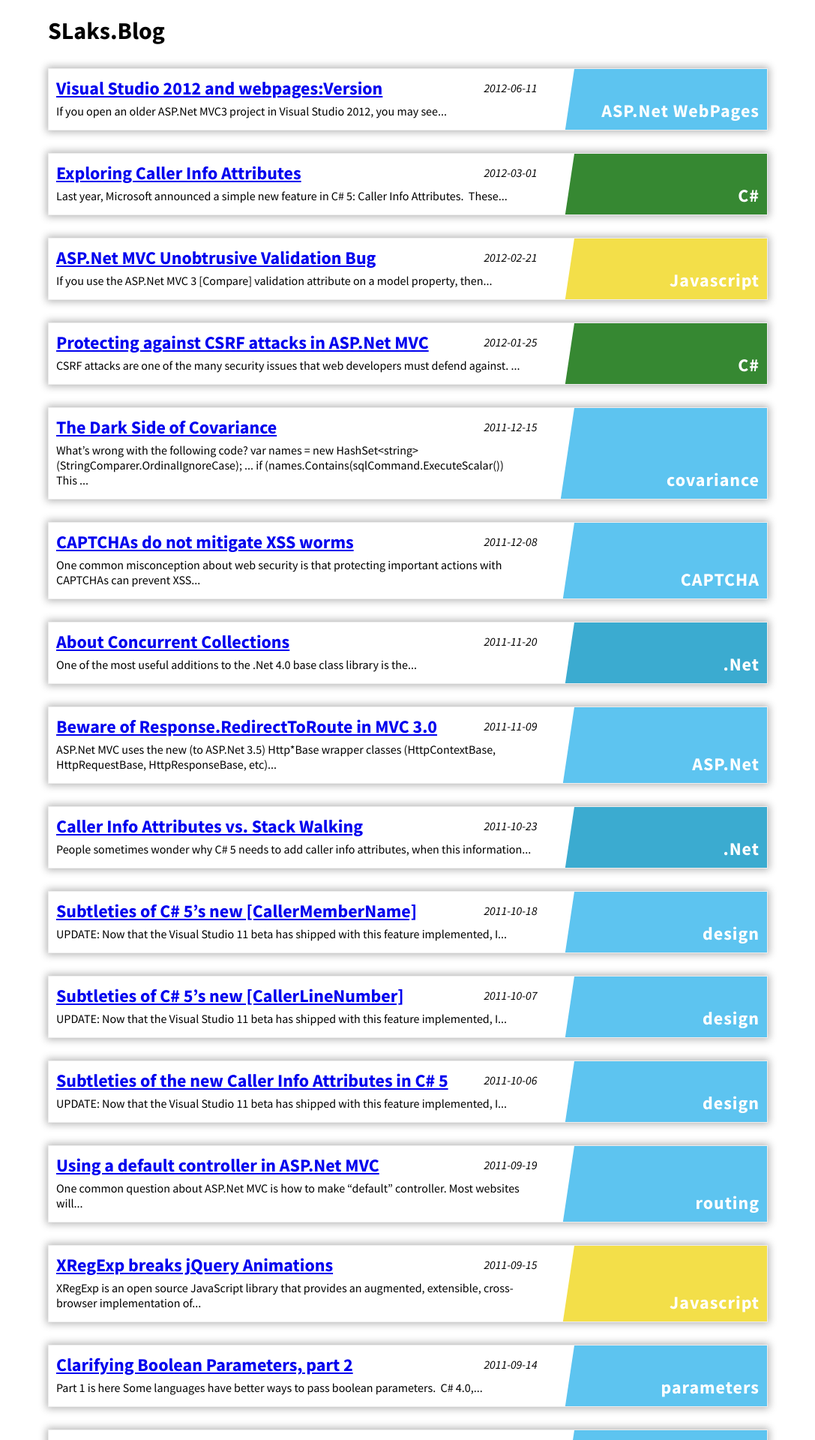
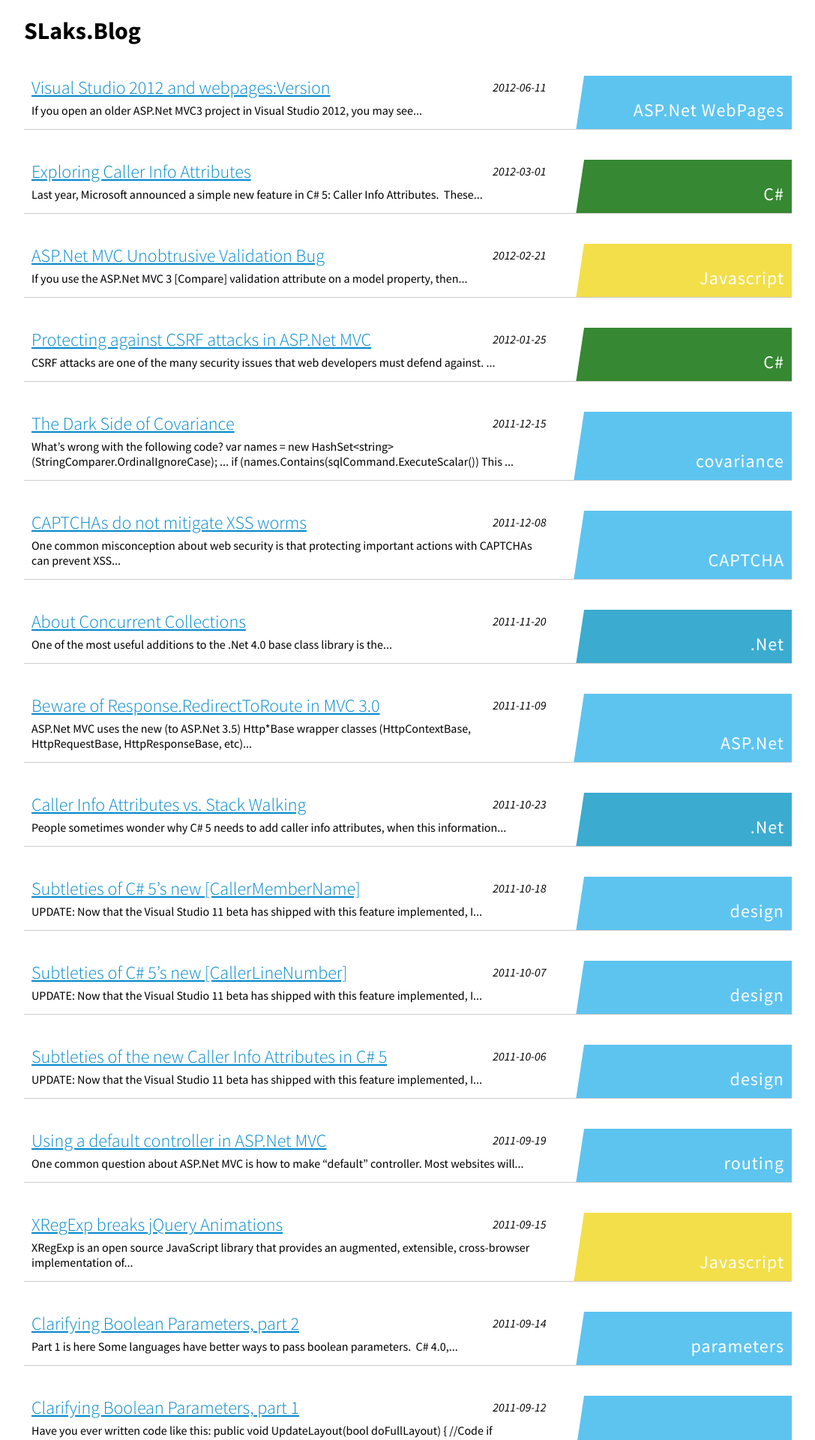
Before and after one commit to SLaks/SLaks.Blog, a Jekyll site: the page built from index.html, in a window 1280 px wide. Shown: the top 1920 px of the page at 75% size, without its empty margins (96-1183 px from the left). Built offline with Jekyll 4.4.1, drawn with Linux system fonts in a browser that asks for light colours.

Commit message:
Add responsiveness
Also switch to more Metro-ish headers

```diff
--- a/css/base.css
+++ b/css/base.css
@@ -1,6 +1,6 @@
 @import url(http://fonts.googleapis.com/css?family=Source+Code+Pro);
 
-@import url(http://fonts.googleapis.com/css?family=Source+Sans+Pro:400,700,400italic,700italic);
+@import url(http://fonts.googleapis.com/css?family=Source+Sans+Pro:300,400,700,400italic,700italic);
 body {
   font-family: 'Source Sans Pro', sans-serif;
 }
@@ -12,6 +12,19 @@
 }
 .container {
   margin: 0 auto;
-  max-width: 960px;
   width: 80%;
 }
+@media only screen and (max-width: 599px) {
+  .container {
+    width: auto;
+  }
+}
+a:link {
+  color: #08c;
+}
+a:visited {
+  color: #0077cc;
+}
+a:hover {
+  color: #005580;
+}
--- a/css/post-list.css
+++ b/css/post-list.css
@@ -4,17 +4,52 @@
   padding: 0;
 }
 .post-list li {
-  margin: 30px 0;
-  padding: 10px;
-  border: 1px solid #eee;
-  -webkit-box-shadow: 0 0 10px 2px rgba(0, 0, 0, 0.3);
-  box-shadow: 0 0 10px 2px rgba(0, 0, 0, 0.3);
+  margin: 40px 0;
+  padding: 0 10px 10px;
+  border-bottom: 1px solid #ccc;
   position: relative;
-  -moz-transition: margin-right ease-out 0.2s;
-  -o-transition: margin-right ease-out 0.2s;
-  -webkit-transition: margin-right ease-out 0.2s;
-  transition: margin-right ease-out 0.2s;
+  -moz-transition-duration: .2s;
+  -o-transition-duration: .2s;
+  -webkit-transition-duration: .2s;
+  transition-duration: .2s;
+  -moz-transition-timing-function: ease-out;
+  -o-transition-timing-function: ease-out;
+  -webkit-transition-timing-function: ease-out;
+  transition-timing-function: ease-out;
+  -moz-transition-property: margin-right margin-left;
+  -o-transition-property: margin-right margin-left;
+  -webkit-transition-property: margin-right margin-left;
+  transition-property: margin-right margin-left;
   padding-right: 32%;
+}
+.post-list li h2 {
+  font-weight: 300;
+}
+.post-list li h2 span {
+  background: white;
+  -webkit-box-shadow: 5px 0 8px 1px #ffffff;
+  box-shadow: 5px 0 8px 1px #ffffff;
+}
+.post-list li h2 .date {
+  position: absolute;
+  z-index: -1;
+  line-height: 31px;
+  color: black;
+  font-size: 16px;
+  font-weight: normal;
+  font-style: italic;
+  -moz-transition-duration: .2s;
+  -o-transition-duration: .2s;
+  -webkit-transition-duration: .2s;
+  transition-duration: .2s;
+  -moz-transition-timing-function: ease-out;
+  -o-transition-timing-function: ease-out;
+  -webkit-transition-timing-function: ease-out;
+  transition-timing-function: ease-out;
+  -moz-transition-property: right;
+  -o-transition-property: right;
+  -webkit-transition-property: right;
+  transition-property: right;
 }
 .post-list li h2,
 .post-list li p {
@@ -25,37 +60,38 @@
 .post-list li p:last-child {
   margin-bottom: 0;
 }
-.post-list li h2 span:first-child {
-  background: white;
-  -webkit-box-shadow: 5px 0 8px 1px #ffffff;
-  box-shadow: 5px 0 8px 1px #ffffff;
-}
-.post-list li h2 .date {
-  position: absolute;
-  z-index: -1;
-  top: 10px;
-  line-height: 31px;
-  color: black;
-  font-size: 16px;
-  font-weight: normal;
-  font-style: italic;
-  -moz-transition: right ease-out 0.2s;
-  -o-transition: right ease-out 0.2s;
-  -webkit-transition: right ease-out 0.2s;
-  transition: right ease-out 0.2s;
-}
 .post-list li aside {
   position: absolute;
   right: 0;
   top: 0;
   height: 100%;
   overflow: hidden;
-  -moz-transition: width ease-out 0.2s;
-  -o-transition: width ease-out 0.2s;
-  -webkit-transition: width ease-out 0.2s;
-  transition: width ease-out 0.2s;
+  -moz-transition-duration: .2s;
+  -o-transition-duration: .2s;
+  -webkit-transition-duration: .2s;
+  transition-duration: .2s;
+  -moz-transition-timing-function: ease-out;
+  -o-transition-timing-function: ease-out;
+  -webkit-transition-timing-function: ease-out;
+  transition-timing-function: ease-out;
+  -moz-transition-property: width right;
+  -o-transition-property: width right;
+  -webkit-transition-property: width right;
+  transition-property: width right;
 }
 .post-list li aside:before {
+  -moz-transition-duration: .2s;
+  -o-transition-duration: .2s;
+  -webkit-transition-duration: .2s;
+  transition-duration: .2s;
+  -moz-transition-timing-function: ease-out;
+  -o-transition-timing-function: ease-out;
+  -webkit-transition-timing-function: ease-out;
+  transition-timing-function: ease-out;
+  -moz-transition-property: border-width;
+  -o-transition-property: border-width;
+  -webkit-transition-property: border-width;
+  transition-property: border-width;
   content: '';
   display: block;
   width: 0;
@@ -69,10 +105,19 @@
   text-align: right;
   right: 10px;
   bottom: 10px;
-  font-weight: bold;
   font-size: 24px;
   width: 100%;
   letter-spacing: 1px;
+}
+@media only screen and (max-width: 1199px) {
+  .post-list li aside span {
+    font-size: 22px;
+  }
+}
+@media only screen and (min-width: 1500px) {
+  .post-list li aside:before {
+    border-width: 200px 120px 0 0;
+  }
 }
 .post-list li h2 .date {
   right: 32%;
@@ -104,3 +149,22 @@
 .post-list li.csharp aside {
   background-color: #368832;
 }
+@media only screen and (max-width: 479px) {
+  .post-list li {
+    margin-left: 20px;
+  }
+  .post-list li h2 .date {
+    right: 10px !important;
+  }
+  .post-list li aside {
+    right: 100%;
+    width: 20px !important;
+    border-bottom: 1px solid #ccc;
+  }
+  .post-list li aside:before {
+    content: none;
+  }
+  .post-list li aside span {
+    display: none;
+  }
+}
--- a/index.html
+++ b/index.html
@@ -16,7 +16,7 @@
 				{% capture categoryClass %}{{ mainCategory | replace: '#', 'sharp' | replace: '.', '-' | replace: ' ', '-' | downcase }} {% endcapture %}
 			{% endif %}
 			<li class="{{ categoryClass | xml_escape }}">
-				<h2><a href="{{ post.url }}"><span>{{ post.title | xml_escape }}</span> <span class="date" title="{{ post.date | date_to_xmlschema }}">{{ post.date | date: "%Y-%m-%d" }}</span></a></h2>
+				<h2><a href="{{ post.url }}"><span>{{ post.title | xml_escape }}</span> <small class="date" title="{{ post.date | date_to_xmlschema }}">{{ post.date | date: "%Y-%m-%d" }}</small></a></h2>
 				<p>{{ post.content | strip_html | truncatewords 100 }}</p>
 
 				<aside><span>{{ mainCategory | xml_escape }}</span></aside>
```
Also changed, not shown: css/base.less (+19 -2 lines), css/post-list.less (+82 -33 lines), css/base.min.css, css/post-list.min.css.
